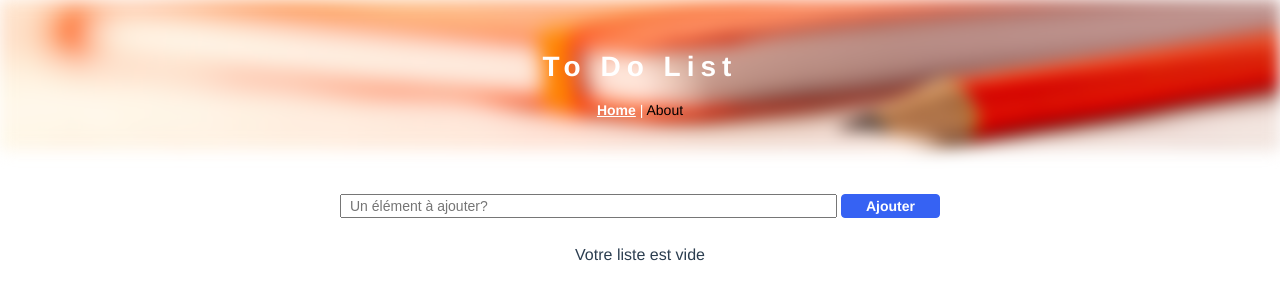
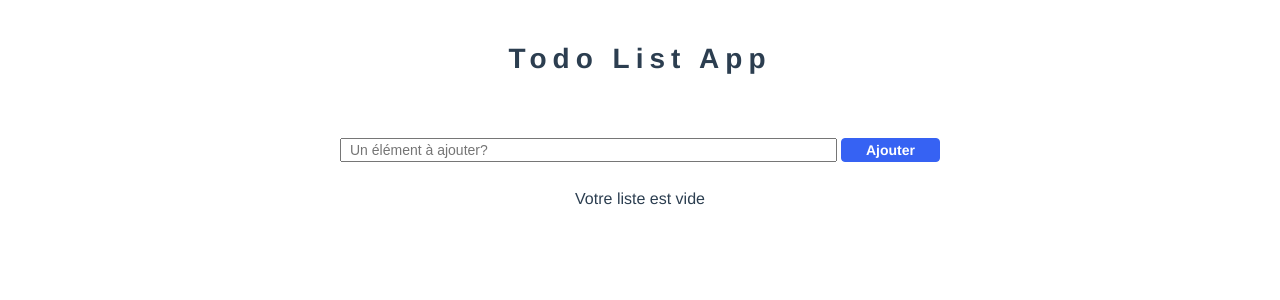
Before and after one commit to OMantel1/todolist-app, a Vue app: page /#/ in a window 1280 px wide. Shown: the top 300 px of the page. Built offline with nearby package versions, Linux system fonts and the light colour scheme.

Commit message:
Change header visual

```diff
--- a/src/App.vue
+++ b/src/App.vue
@@ -2,11 +2,7 @@
   <div id="app">
     <div class="background-image"></div>
     <div class="header">
-      <h1 class="header__title">To Do List</h1>
-      <nav>
-        <router-link to="/">Home</router-link> |
-        <router-link to="/about">About</router-link>
-      </nav>
+      <h1 class="header__title">Todo List App</h1>
     </div>
     <router-view />
   </div>
@@ -20,41 +16,12 @@ body {
 }
 .header {
   text-align: center;
-  position: relative;
-  top: 0;
-  color: white;
-  height: 150px;
-  width: 100%;
-  margin-bottom: 24px;
-  display: flex;
-  justify-content: center;
-  flex-direction: column;
+  line-height: 80px;
   &__title {
     letter-spacing: 6px;
   }
-  a {
-    color: black;
-    text-decoration: none;
-    &.router-link-exact-active {
-      color: white;
-      font-weight: bold;
-      text-decoration: underline;
-    }
-  }
 }
 
-.background-image {
-  width: 100%;
-  height: 150px;
-  position: absolute;
-  background-color: rgb(138, 138, 138);
-  background-image: url("./assets/notepad-3693309_1920.jpg");
-  background-size: cover;
-  background-position: 50% 60%;
-  filter: blur(1px);
-  -webkit-filter: blur(8px);
-  box-sizing: border-box;
-}
 #app {
   font-family: Avenir, Helvetica, Arial, sans-serif;
   -webkit-font-smoothing: antialiased;
@@ -64,17 +31,4 @@ body {
   width: 100%;
   box-sizing: border-box;
 }
-
-#nav {
-  padding: 30px;
-
-  a {
-    font-weight: bold;
-    color: #2c3e50;
-
-    &.router-link-exact-active {
-      color: #42b983;
-    }
-  }
-}
 </style>
--- a/src/router/index.js
+++ b/src/router/index.js
@@ -9,14 +9,6 @@ const routes = [
     path: '/',
     name: 'Home',
     component: Home
-  },
-  {
-    path: '/about',
-    name: 'About',
-    // route level code-splitting
-    // this generates a separate chunk (about.[hash].js) for this route
-    // which is lazy-loaded when the route is visited.
-    component: () => import(/* webpackChunkName: "about" */ '../views/About.vue')
   }
 ]
 
--- a/src/views/About.vue
+++ /dev/null
@@ -1,14 +0,0 @@
-<template>
-  <div class="about">
-    <p>Todo List app</p>
-    <p>Made with Vue.js</p>
-  </div>
-</template>
-<style lang="css" scoped>
-p {
-  color: grey;
-  font-weight: lighter;
-  font-size: 18px;
-  text-align: center;
-}
-</style>
--- a/src/views/Home.vue
+++ b/src/views/Home.vue
@@ -1,8 +1,6 @@
 <template>
   <div class="home">
     <Todolist />
-    <!-- <img alt="Vue logo" src="../assets/logo.png"> -->
-    <!-- <HelloWorld msg="Welcome to Your Vue.js App"/> -->
   </div>
 </template>
 
```
